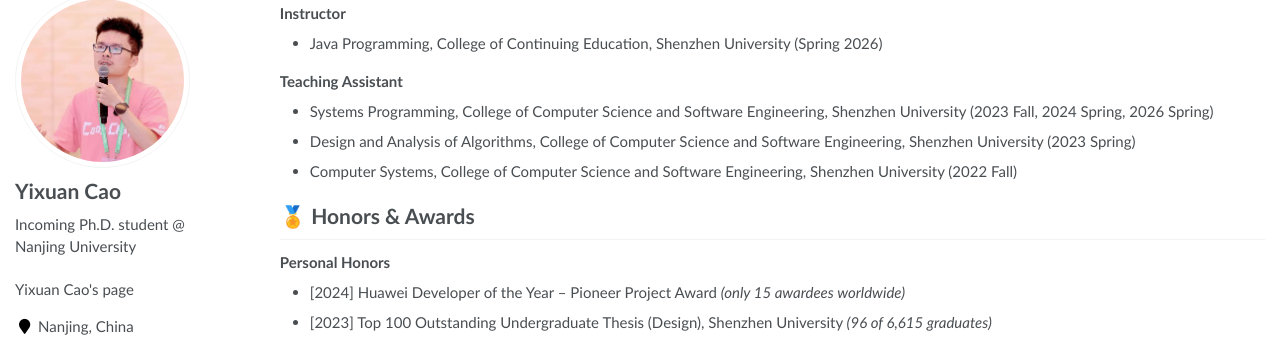
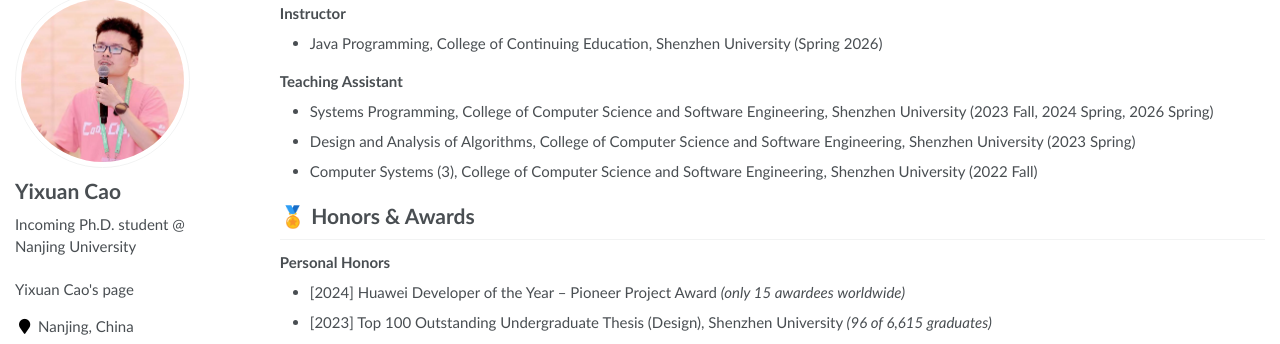
Before and after one commit to Cao-Wuhui/Cao-Wuhui.github.io, a Jekyll site: the page built from _pages/about.md, in a window 1280 px wide and 900 px high, scrolled down 894 px. Shown: the part 98-442 px from the top of the window. Built offline with Jekyll 4.4.1, drawn with Linux system fonts in a browser that asks for light colours; some web fonts are replaced.

Commit message:
Restore (3) in Computer Systems course name

```diff
--- a/_pages/about.md
+++ b/_pages/about.md
@@ -47,7 +47,7 @@ My research interests broadly span systems and software. Recently, I have been e
 **Teaching Assistant**
 - Systems Programming, College of Computer Science and Software Engineering, Shenzhen University (2023 Fall, 2024 Spring, 2026 Spring)
 - Design and Analysis of Algorithms, College of Computer Science and Software Engineering, Shenzhen University (2023 Spring)
-- Computer Systems, College of Computer Science and Software Engineering, Shenzhen University (2022 Fall)
+- Computer Systems (3), College of Computer Science and Software Engineering, Shenzhen University (2022 Fall)
 
 # 🏅 Honors & Awards
 **Personal Honors**
```
